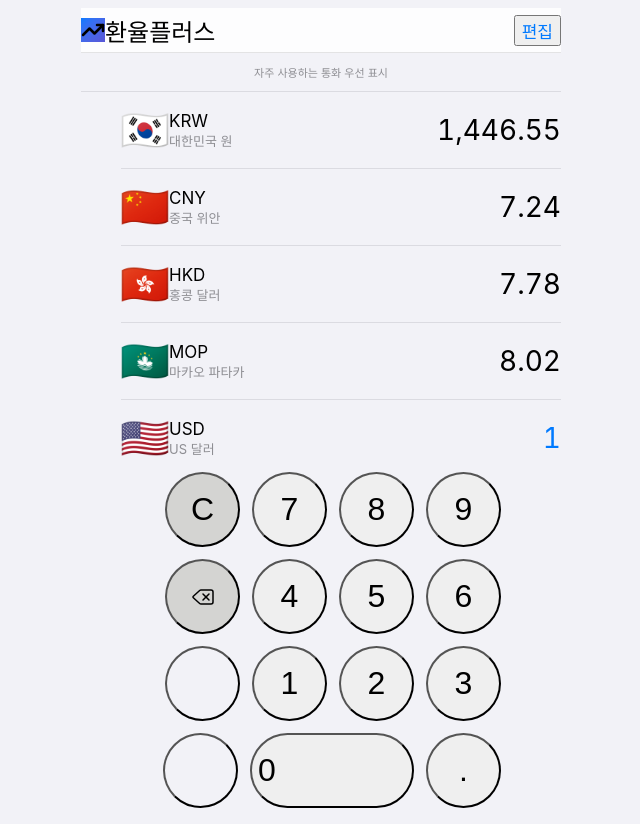
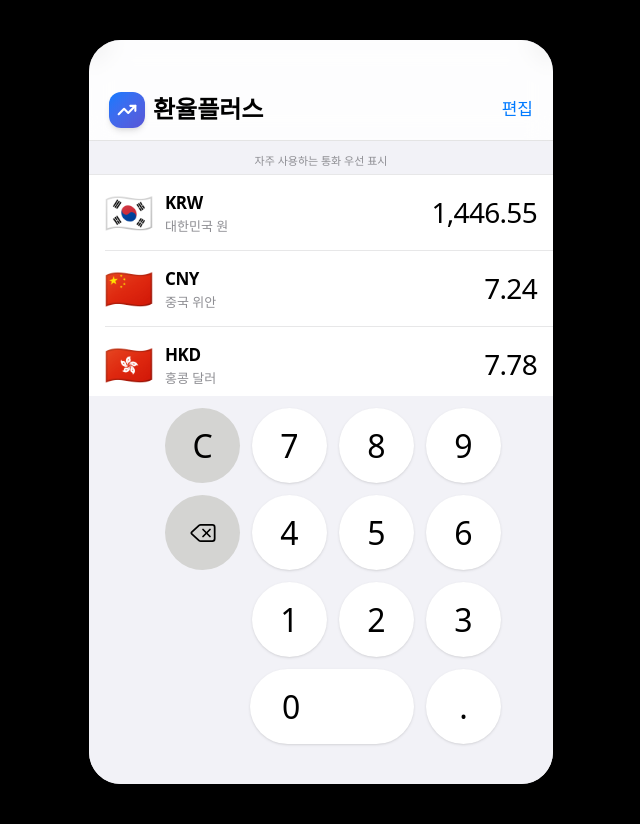
Before and after one commit to InHwanChoi/exchange-plus, a Next.js app in the folder exchange-plus/: page / in a window 1280 px wide. Shown: the whole page, without its empty margins (319-959 px from the left). Built offline with nearby package versions, Linux system fonts and the light colour scheme; no server answers.

Commit message:
fix: Tailwind CSS v4 syntax in globals.css to fix broken layout

```diff
--- a/exchange-plus/src/app/globals.css
+++ b/exchange-plus/src/app/globals.css
@@ -1,26 +1,24 @@
-@tailwind base;
-@tailwind components;
-@tailwind utilities;
+@import "tailwindcss";
 
-:root {
-  --ios-blue: #007AFF;
-  --ios-red: #FF3B30;
-  --ios-green: #34C759;
-  --ios-background: #F2F2F7;
-  --ios-card: #FFFFFF;
-  --ios-separator: rgba(60, 60, 67, 0.36);
-  --ios-separator-light: rgba(60, 60, 67, 0.12);
+@theme {
+  --color-ios-blue: #007AFF;
+  --color-ios-red: #FF3B30;
+  --color-ios-green: #34C759;
+  --color-ios-background: #F2F2F7;
+  --color-ios-card: #FFFFFF;
+  --color-ios-separator: rgba(60, 60, 67, 0.36);
+  --color-ios-separator-light: rgba(60, 60, 67, 0.12);
 }
 
+@layer base {
   body {
     color: #000000;
-  background: var(--ios-background);
+    background: var(--color-ios-background);
     font-family: -apple-system, BlinkMacSystemFont, "SF Pro Text", "Segoe UI", Roboto, Helvetica, Arial, sans-serif;
     -webkit-font-smoothing: antialiased;
     -moz-osx-font-smoothing: grayscale;
   }
 
-@layer base {
   button {
     @apply select-none touch-manipulation;
   }
```
Lines whose indentation alone changed are shown as unchanged.
